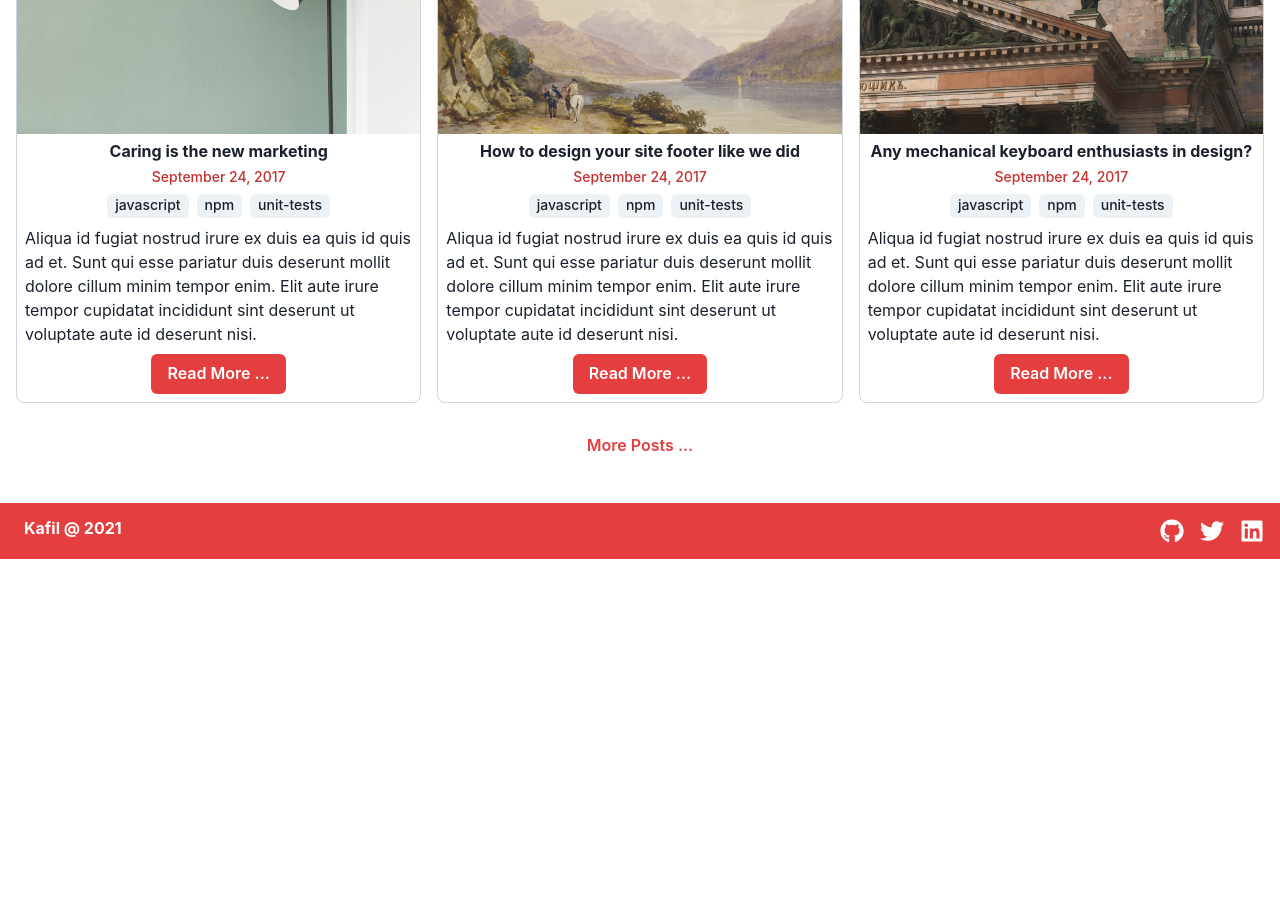
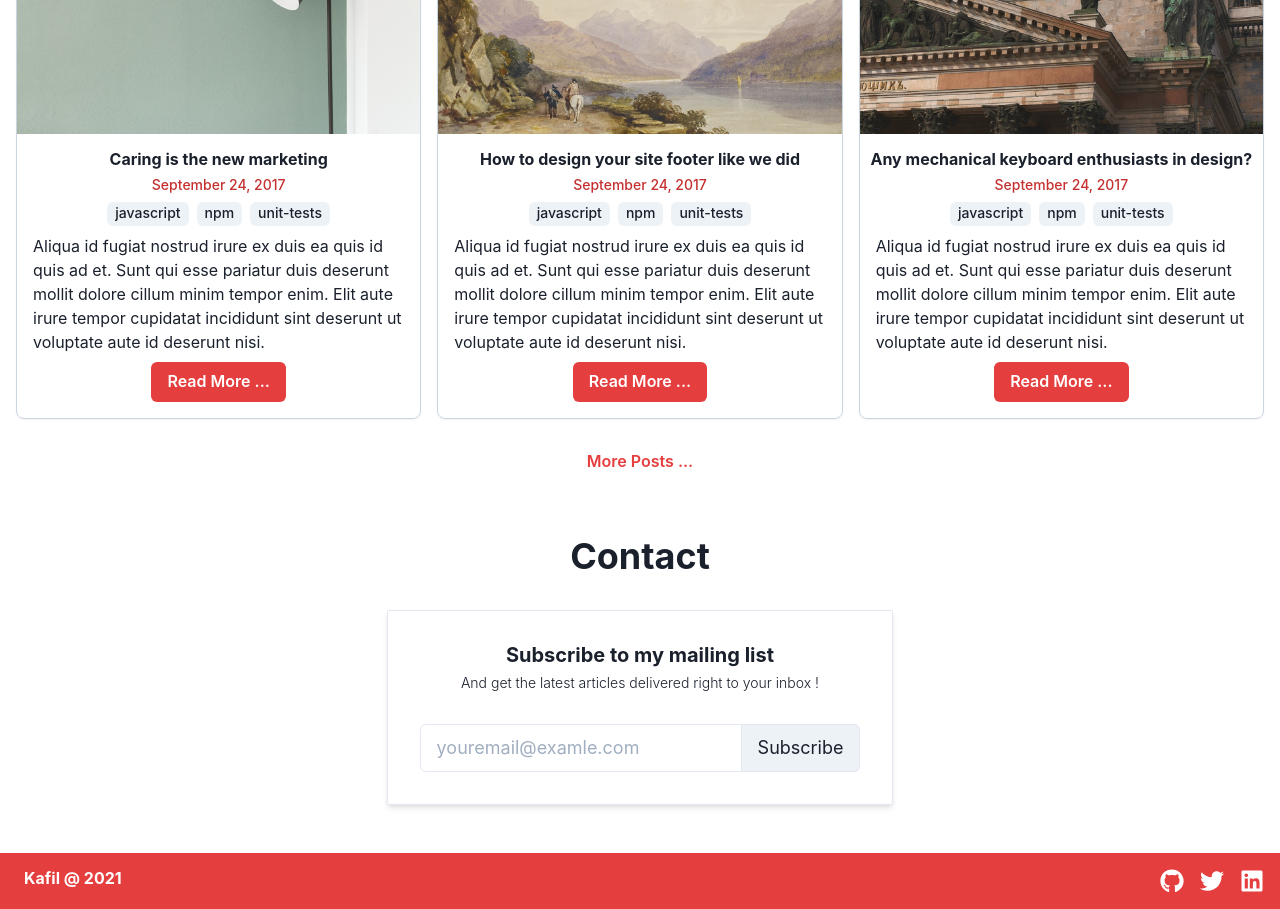
Before and after one commit to kafiln/kafil.now.sh, a Next.js app: page / in a window 1280 px wide. Shown: the part 900-1809 px from the top of the page. Before the commit the page ends 1459 px from the top, so only its background shows below. Built offline with nearby package versions, Linux system fonts and the light colour scheme.

Commit message:
Contact Section [Design] #25

```diff
--- /dev/null
+++ b/components/layout/ContactSection.tsx
@@ -0,0 +1,42 @@
+import {
+  Heading,
+  Input,
+  InputGroup,
+  InputRightAddon,
+  Text,
+  VStack,
+} from '@chakra-ui/react';
+import React from 'react';
+import { Section } from '.';
+
+const ContactSection = () => {
+  return (
+    <Section>
+      <Heading as="h2">Contact</Heading>
+      <VStack
+        spacing={8}
+        width={{ md: '2/3' }}
+        borderWidth="1px"
+        border="md"
+        padding={8}
+        boxShadow="md"
+        rounded="sm"
+      >
+        <VStack>
+          <Heading size="md">Subscribe to my mailing list</Heading>
+          <Heading size="xs" fontWeight="light" color="grey.300">
+            And get the latest articles delivered right to your inbox !
+          </Heading>
+        </VStack>
+        <InputGroup size="lg">
+          <Input placeholder="youremail@examle.com" />
+          <InputRightAddon>
+            <Text>Subscribe</Text>
+          </InputRightAddon>
+        </InputGroup>
+      </VStack>
+    </Section>
+  );
+};
+
+export default ContactSection;
--- a/components/layout/PostCard.tsx
+++ b/components/layout/PostCard.tsx
@@ -17,12 +17,13 @@ const PostCard = ({ post }) => {
   return (
     <Box
       borderWidth="1px"
-      borderRadius="lg"
+      rounded="lg"
       overflow="hidden"
       borderColor="gray.300"
+      boxShadow="sm"
     >
       <Image src={picture} alt={title} />
-      <VStack spacing={2} padding={2}>
+      <VStack spacing={2} padding={4}>
         <Heading as="h3" size="sm" isTruncated>
           {title}
         </Heading>
--- a/components/layout/index.ts
+++ b/components/layout/index.ts
@@ -6,5 +6,6 @@ export { default as Section } from './Section';
 export { default as MobileMenu } from './MobileMenu';
 export { default as DesktopMenu } from './DesktopMenu';
 export { default as HeroSection } from './HeroSection';
+export { default as ContactSection } from './ContactSection';
 export { default as PostsSection } from './PostsSection';
 export { default as Layout } from './DefaultLayout';
--- a/pages/index.tsx
+++ b/pages/index.tsx
@@ -1,10 +1,16 @@
-import { HeroSection, PostsSection, Layout } from '../components/layout';
+import {
+  HeroSection,
+  ContactSection,
+  PostsSection,
+  Layout,
+} from '../components/layout';
 
 export default function Home() {
   return (
     <Layout>
       <HeroSection />
       <PostsSection />
+      <ContactSection />
     </Layout>
   );
 }
```
